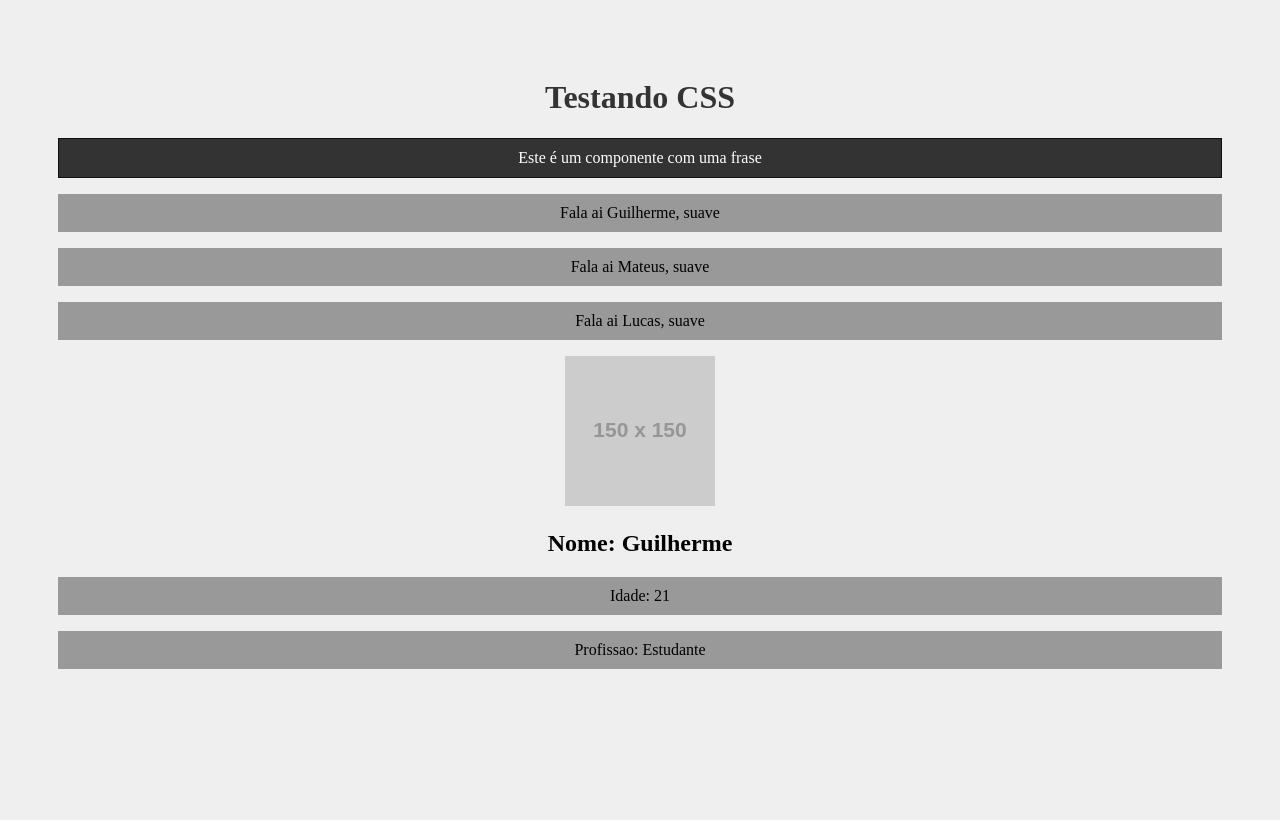
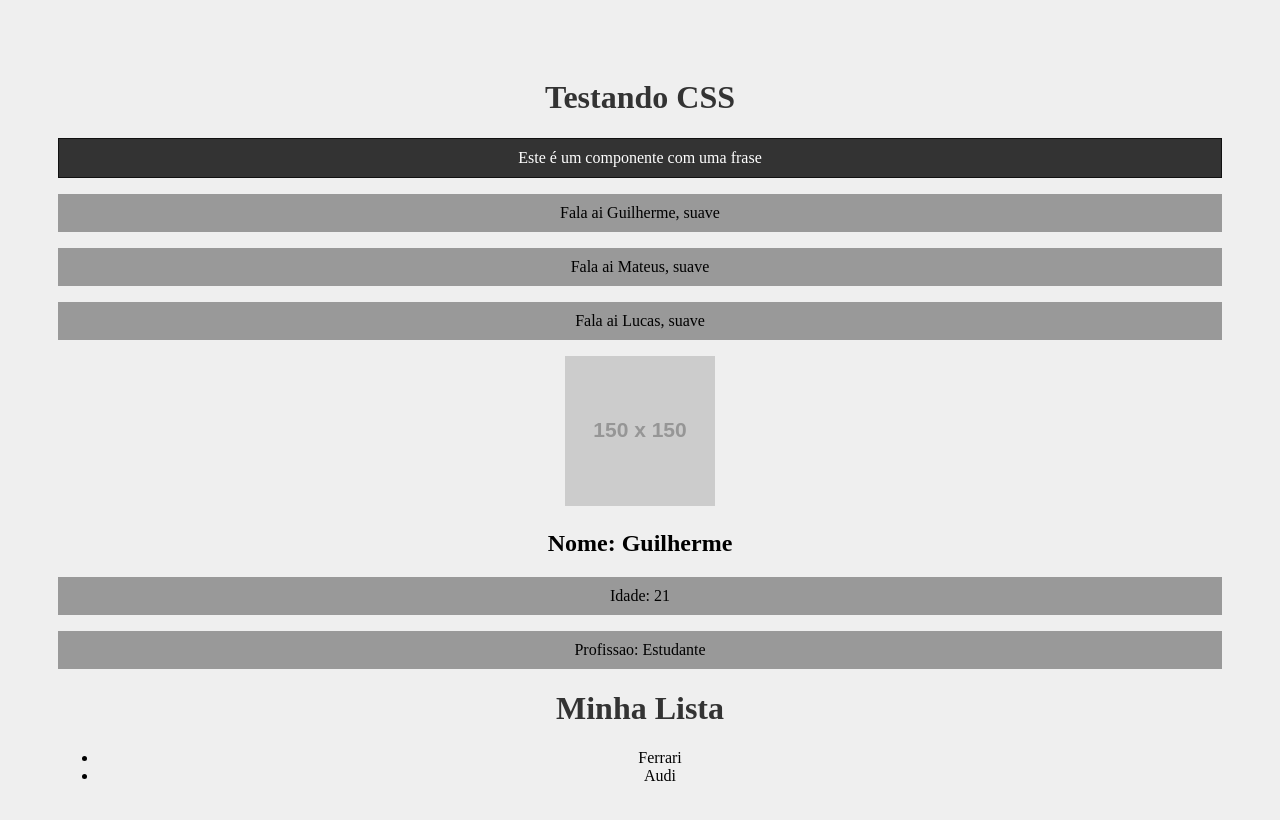
Before and after one commit to Guilhermetxgomes/estudos_react, a React (Create React App) app in the folder meu-projeto/: page / in a window 1280 px wide. Shown: the top 820 px of the page. Built offline with nearby package versions, Linux system fonts and the light colour scheme.

Commit message:
Aprendendo sobre os fragments

```diff
--- a/meu-projeto/src/App.js
+++ b/meu-projeto/src/App.js
@@ -2,6 +2,7 @@
 import SayMyName from './components/SayMyName'
 import Pessoa from './components/Pessoa'
 import Frase from './components/Frase'
+import List from './components/List'
 
 function App() {
 
@@ -15,6 +16,7 @@
       <SayMyName nome="Mateus" />
       <SayMyName nome={nome} />
       <Pessoa nome="Guilherme" idade="21" profissao="Estudante" foto="https://via.placeholder.com/150"/>
+      <List />
     </div>
   );
 }
--- /dev/null
+++ b/meu-projeto/src/components/Item.js
@@ -0,0 +1,9 @@
+function Item(props){
+  return (
+    <>
+      <li>{props.marca}</li>
+    </>
+  )
+}
+
+export default Item
--- /dev/null
+++ b/meu-projeto/src/components/List.js
@@ -0,0 +1,15 @@
+import Item from './Item'
+
+function List (){
+  return (
+    <>
+      <h1>Minha Lista</h1>
+      <ul>
+        <Item marca="Ferrari"/>
+        <Item marca="Audi"/>
+      </ul>
+    </>
+  )
+}
+
+export default List
```
